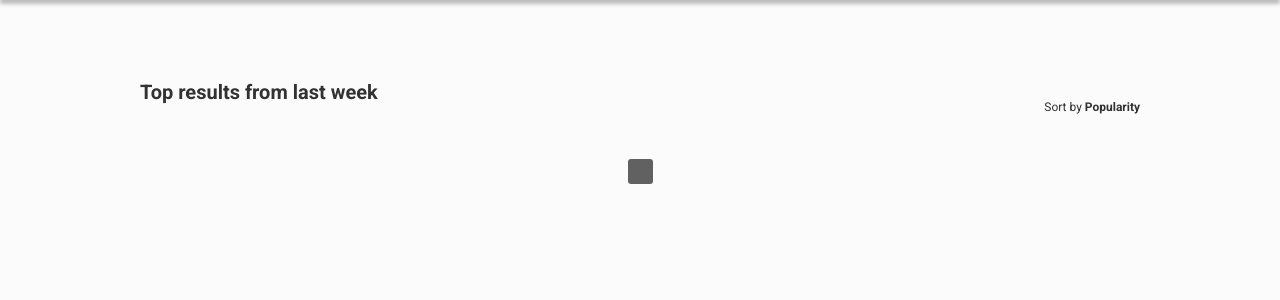
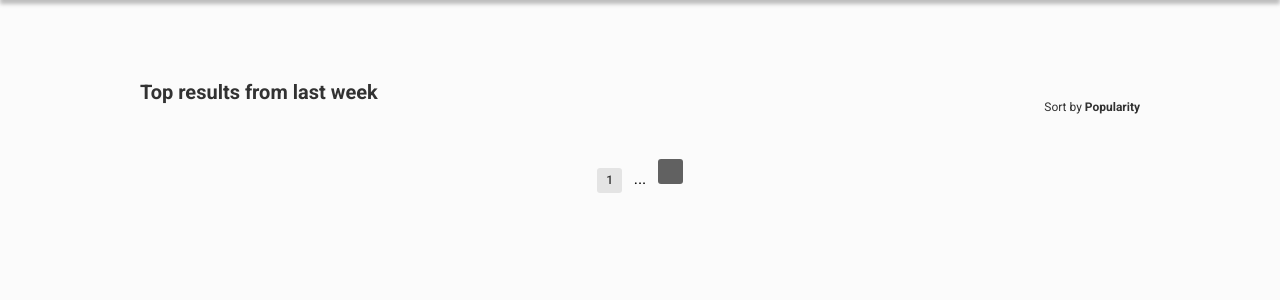
Before and after one commit to Adam-Mazur/gradientdigest, a Flask app: template templates/index.html in a window 1280 px wide. Shown: the part 60-360 px from the top of the page. Run offline with Flask 3, Linux system fonts and the light colour scheme; the template is opened without the code that fills it, so the values that code supplies are empty; parts of the project's set-up code (start-up, migrations or seed data) failed here and were passed over.

Commit message:
Added 'back to the first page' button to the home page

```diff
--- a/static/home_page.css
+++ b/static/home_page.css
@@ -172,10 +172,11 @@ a {
     cursor: pointer;
 }
 
-.next-page > a:nth-child(2) {
-    margin-left: 15px;
-    margin-right: 15px;
+.next-page > a {
+    margin-right: 7.5px;
+    margin-left: 7.5px;
 }
+
 
 #current-page {
     background: #616161;
--- a/templates/index.html
+++ b/templates/index.html
@@ -50,12 +50,20 @@
 </div>
 {% endfor %}
 <div class="next-page">
+    {% if page_number_1 != 1 %}
+    <a href="{{ url_for('home_page', page=1) }}">
+        <button class="page-button">
+            {{ 1 }}
+        </button>
+    </a>
+    ...
+    {% endif %}
     <a href="{{ url_for('home_page', page=page_number_1) }}">
         <button class="page-button" {% if current_page == page_number_1 %} id="current-page" {% endif %} >
             {{ page_number_1 }}
         </button>
+    </a>
     {% if number_of_pages >= 2 %}
-    </a>
     <a href="{{ url_for('home_page', page=page_number_2) }}">
         <button class="page-button" {% if current_page == page_number_2 %} id="current-page" {% endif %}>
             {{ page_number_2 }}
```
